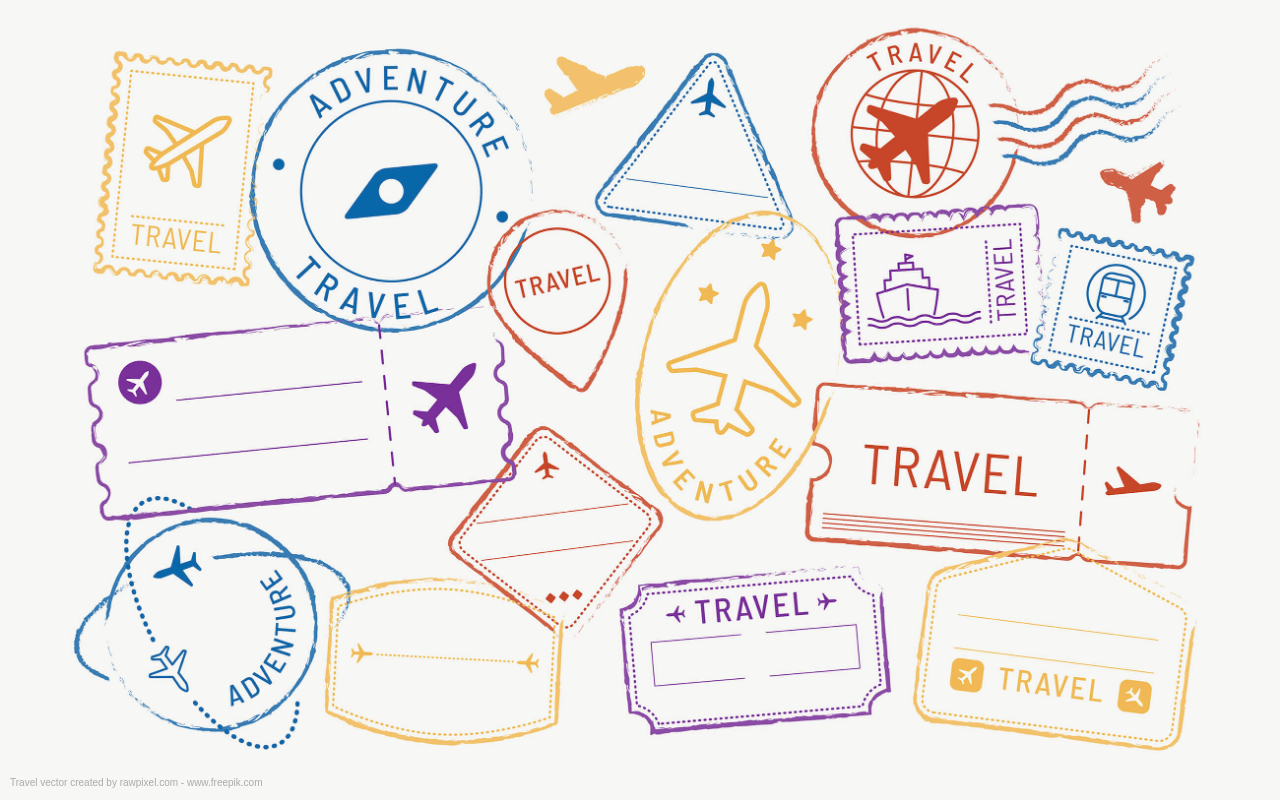
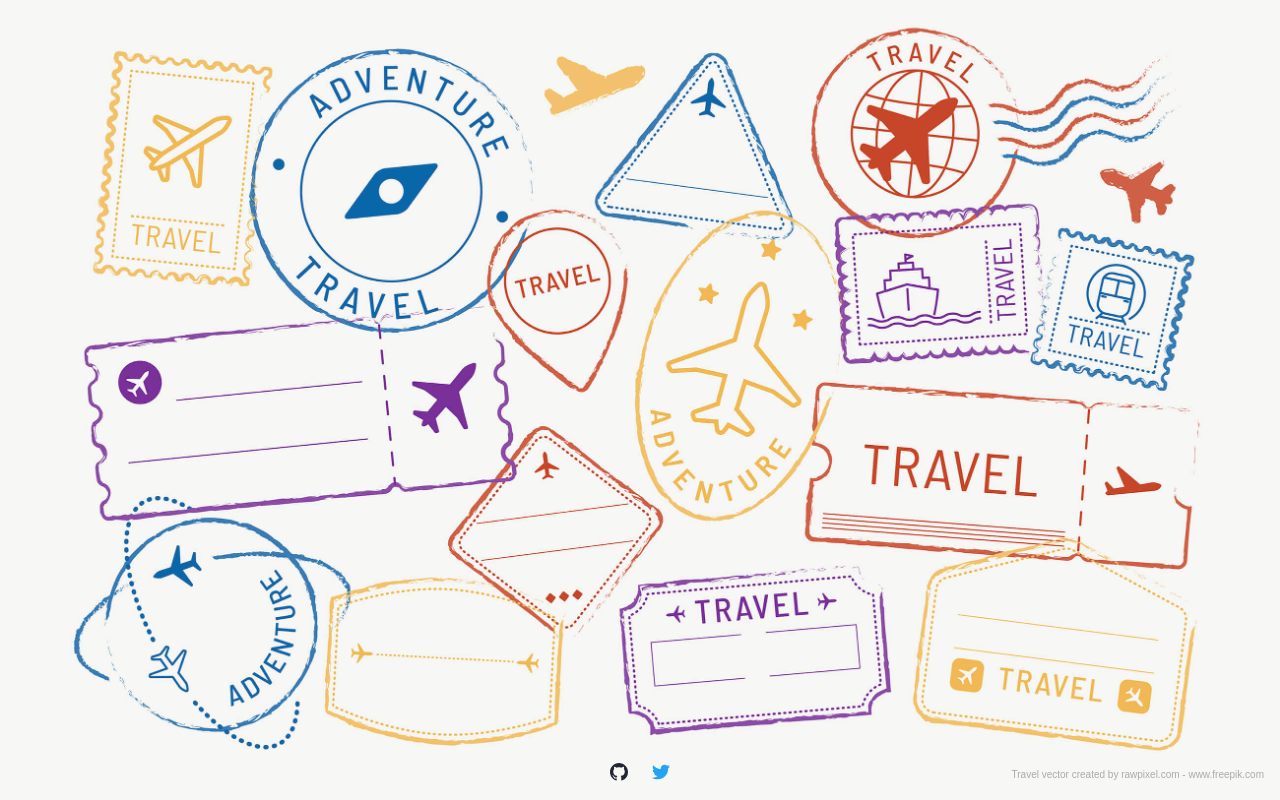
Before and after one commit to ellanan/travelkit, a React (Create React App) app: page / in a window 1280 px wide. Built offline with nearby package versions, Linux system fonts and the light colour scheme; no server answers; the database is empty.

Commit message:
grouped all external links to Links
Signed-off-by: ellanan <38847123+ellanan@users.noreply.github.com>

```diff
--- a/src/App.tsx
+++ b/src/App.tsx
@@ -1,35 +1,18 @@
 import { ChakraProvider } from '@chakra-ui/react';
 import styled from 'styled-components/macro';
 import Lists from './Lists';
+import Links from './Links';
 
 function App() {
   return (
     <ChakraProvider>
       <TravelBackground>
         <Lists />
-        <Attribution />
+        <Links />
       </TravelBackground>
     </ChakraProvider>
   );
 }
-
-const Attribution = () => (
-  <a
-    href='https://www.freepik.com/vectors/travel'
-    style={{
-      color: '#333',
-      position: 'absolute',
-      bottom: '1em',
-      left: '1em',
-      fontSize: '10px',
-      textDecoration: 'none',
-      opacity: 0.4,
-      fontFamily: 'sans-serif',
-    }}
-  >
-    Travel vector created by rawpixel.com - www.freepik.com
-  </a>
-);
 
 const TravelBackground = styled.div`
   height: 100%;
@@ -39,6 +22,7 @@ const TravelBackground = styled.div`
   background-position: center;
   background-repeat: no-repeat;
   opacity: 0.97;
+  overflow: scroll;
 `;
 
 export default App;
--- /dev/null
+++ b/src/Links.tsx
@@ -0,0 +1,57 @@
+import React from 'react';
+import { GoMarkGithub } from 'react-icons/go';
+import { FaTwitter } from 'react-icons/fa';
+import { HStack } from '@chakra-ui/react';
+
+const Links = () => {
+  return (
+    <ul
+      style={{
+        position: 'absolute',
+        bottom: 0,
+        left: 0,
+        padding: '1em',
+        listStyleType: 'none',
+        display: 'grid  ',
+        width: '100%',
+        gridTemplateColumns: '1fr 1fr 1fr',
+      }}
+    >
+      <li
+        style={{
+          gridColumnStart: 2,
+          display: 'flex',
+          justifyContent: 'center',
+        }}
+      >
+        <HStack gridGap={4}>
+          <a href='https://github.com' target='_blank' rel='noreferrer'>
+            <GoMarkGithub size={18} />
+          </a>
+          <a href='https://twitter.com/hpme' target='_blank' rel='noreferrer'>
+            <FaTwitter size={18} color='#1DA1F2' />
+          </a>
+        </HStack>
+      </li>
+
+      <li style={{ textAlign: 'right' }}>
+        <a
+          href='https://www.freepik.com/vectors/travel'
+          style={{
+            color: '#333',
+            fontSize: '10px',
+            textDecoration: 'none',
+            opacity: 0.4,
+            fontFamily: 'sans-serif',
+          }}
+          target='_blank'
+          rel='noreferrer'
+        >
+          Travel vector created by rawpixel.com - www.freepik.com
+        </a>
+      </li>
+    </ul>
+  );
+};
+
+export default Links;
```
